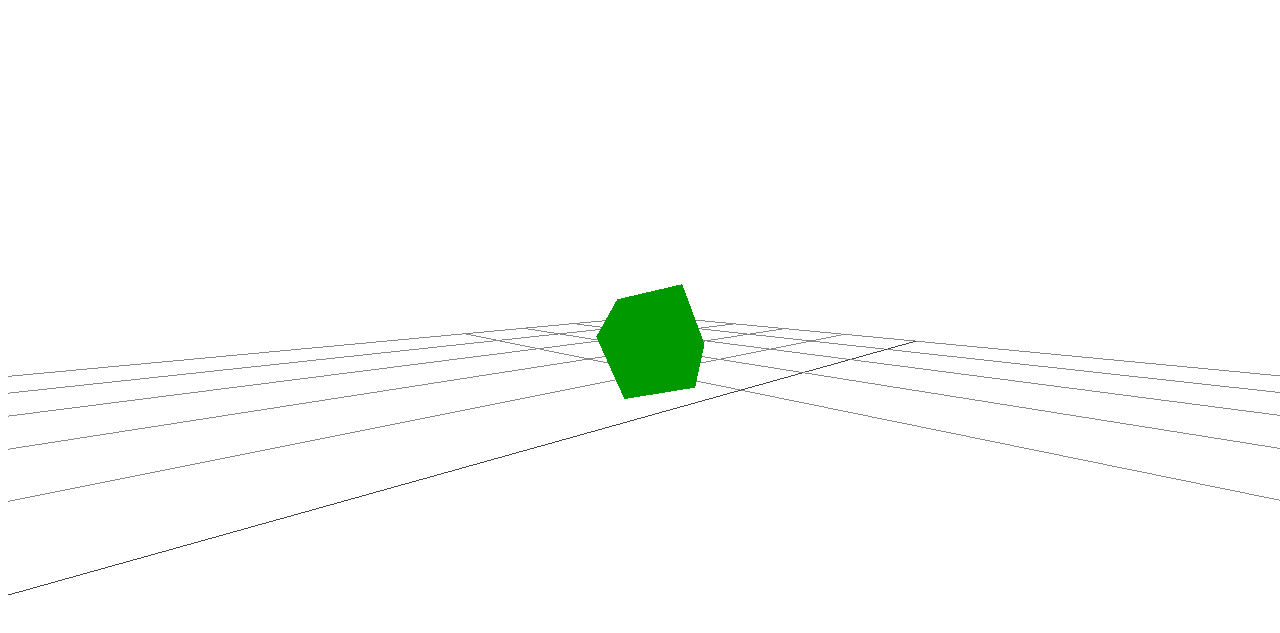
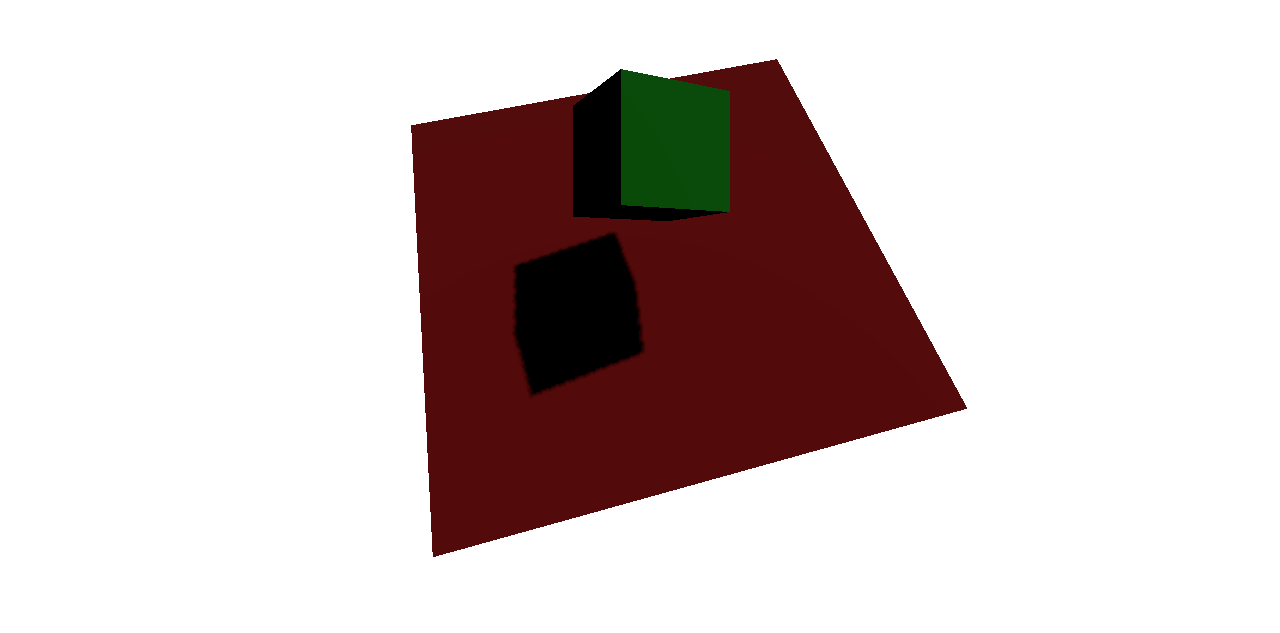
Before and after one commit to raggiodev/First3DAnimation, a plain HTML site: page index.html in a window 1280 px wide. Shown: the part 141-774 px from the top of the page. Drawn offline with nearby package versions, Linux system fonts and the light colour scheme; animation ran at ten frames a second.

Commit message:
Renderizado, cambio de Basic a Satandard Material, posiciones y rotaciones del cubo, arreglo de dimensiones, ajustes de cámara, rotaciones del cubo y del plano, eliminación de la grilla, permitimos proyección de sombra, pare de contar

```diff
--- a/index.html
+++ b/index.html
@@ -8,40 +8,57 @@
     <link rel="stylesheet" href="style.css">
 </head>
 <body>
-
     <script src="three.js"></script>
     <script>
         // Esto será el "canvas"
         const scene = new THREE.Scene();
         // Setear color al background. (Si no dejamos color de fondo y admitimos "canal alpha", el fondo será transparente. La transparencia es una prop. del renderizador)
-        // scene.background = new THREE.Color(0x222222); -- Comentamos esta codeline porque hicimos transparente el background --
+        //scene.background = new THREE.Color(0x222222); -- Comentamos esta codeline porque hicimos transparente el background --
         // 75 = Ojo cámara / window = Ratio de anchura y altura / 0.1 = No se renderice lo que está "pegado al ojo del iris" / 1000 = No se renderice lo que está lejos (como los chunks de Minecraft)
         const camera = new THREE.PerspectiveCamera(75, window.innerWidth / window.innerHeight, 0.1, 1000);
         // Hay múltiples opciones de renderizado. Podemos permitir transparencias con canal alpha, entre otras props.
-        const renderer = new THREE.WebGLRenderer({alpha: true});
+        const renderer = new THREE.WebGLRenderer({ alpha: true });
         // Este próximo "window" podría ser un "div/main/header/etc"
         renderer.setSize(window.innerWidth, window.innerHeight);
+        // Permitimos proyección de sombras
+        renderer.shadowMap.enabled = true;
         // Agregamos al DOM
         document.body.appendChild(renderer.domElement);
         // Creamos un objeto de nombre "geometry". No hace falta que sea "box", hay un montón de tipos de figuras geométricas
-        const geometry = new THREE.BoxGeometry();
-        // Textura del objeto
-        const material = new THREE.MeshBasicMaterial({color: 0x009900});
+        const geometry = new THREE.BoxGeometry(1, 1, 1);
+        // Textura del objeto con "Basic Material"
+        const material = new THREE.MeshStandardMaterial({ color: 0x009900 });
         // Creamos el objeto con la forma y la textura
         const cube = new THREE.Mesh(geometry, material);
+        // Indicamos al cubo que proyectará sombras
+        cube.castShadow = true;
         // Posición del cubo con respecto al piso (Eje Y: 0)
-        cube.position.y = 1;
+        cube.position.set(0, 0, 1.5);
         // Añadimos el elemento que creamos a la escena
         scene.add(cube);
+        // Añadimos iluminación. Color e Intensidad
+        const light = new THREE.DirectionalLight(0xffffff, 1, 10);
+        // Posicionamiento de la luz
+        light.position.set(1, 1, 2);
+        // Castear luz. Para que el navegador reconozca la luz y la renderice, indicamos que esta genera sombra
+        light.castShadow = true;
+        // Añadimos la luz a escena
+        scene.add(light);
+        // Creamos un plano
+        const planeGeometry = new THREE.PlaneGeometry(5, 5, 32, 32);
+        const planeMaterial = new THREE.MeshStandardMaterial({ color: 0x990000 });
+        const plane = new THREE.Mesh(planeGeometry, planeMaterial);
+        plane.receiveShadow = true;
+        plane.position.set(0, 0, 0);
+        scene.add(plane);
         // Creamos una grilla que funciona como piso. 1n° = Anchura y Altura de cuadrados (Área total del piso) / 2n° = Cantidad de cuadrados
-        const grid = new THREE.GridHelper(20,10);
+        //const grid = new THREE.GridHelper(20,10);
         // Añadimos el nuevo elemento a la escena
-        scene.add(grid);
+        //scene.add(grid);
         // Desplazamos la camara en el eje Z para que podamos ver el cubo que creamos
         camera.position.z = 5;
-        camera.position.y = 2;
-        camera.position.x = 5;
-        camera.rotation.y = -150;
+        camera.position.y = -3;
+        camera.rotation.x = .5;
         // Creamos una función para decirle al renderer que renderize fotograma a fotograma nuestra escena y nuestra camara
         function animate() {
             requestAnimationFrame(animate);
@@ -49,9 +66,55 @@
             // Creamos una rotación en el eje X y el eje Y del cubo que se ejecutará en cada fotograma
             cube.rotation.x += 0.01;
             cube.rotation.y += 0.01;
+            // Rotación al plano
+            plane.rotation.z += 0.005;
         }
         // Llamamos a la función que se va a estar ejecutando en cada fotograma
         animate();
+
+
+
+        /* CÓDIGO SIN COMENTARIOS:
+        const scene = new THREE.Scene();
+        const camera = new THREE.PerspectiveCamera(75, window.innerWidth / window.innerHeight, 0.1, 1000);
+        const renderer = new THREE.WebGLRenderer({alpha: true});
+        renderer.setSize(window.innerWidth, window.innerHeight);
+        renderer.shadowMap.enabled = true;
+        document.body.appendChild(renderer.domElement);
+
+        const geometry = new THREE.BoxGeometry(1,1,1);
+        const material = new THREE.MeshStandardMaterial({ color: 0x009900 });
+        const cube = new THREE.Mesh(geometry, material);
+        cube.castShadow = true;
+        cube.position.set(0,0,1.5);
+        scene.add(cube);
+
+        const light = new THREE.DirectionalLight(0xffffff, 1, 10);
+        light.position.set(1,1,2);
+        light.castShadow = true;
+        scene.add(light);
+
+        const planeGeometry = new THREE.PlaneGeometry(5,5,32,32);
+        const planeMaterial = new THREE.MeshStandardMaterial({ color: 0x990000 });
+        const plane = new THREE.Mesh(planeGeometry, planeMaterial);
+        plane.receiveShadow = true;
+        plane.position.set(0,0,0);
+        scene.add(plane);
+
+        camera.position.z = 5;
+        camera.position.y = -3;
+        camera.rotation.x = .5;
+
+        function animate() {
+            requestAnimationFrame(animate);
+            renderer.render(scene, camera);
+            cube.rotation.x += 0.01;
+            cube.rotation.y += 0.01;
+            plane.rotation.z += 0.005;
+        }
+
+        animate();
+        */
     </script>
 </body>
 </html>
```
